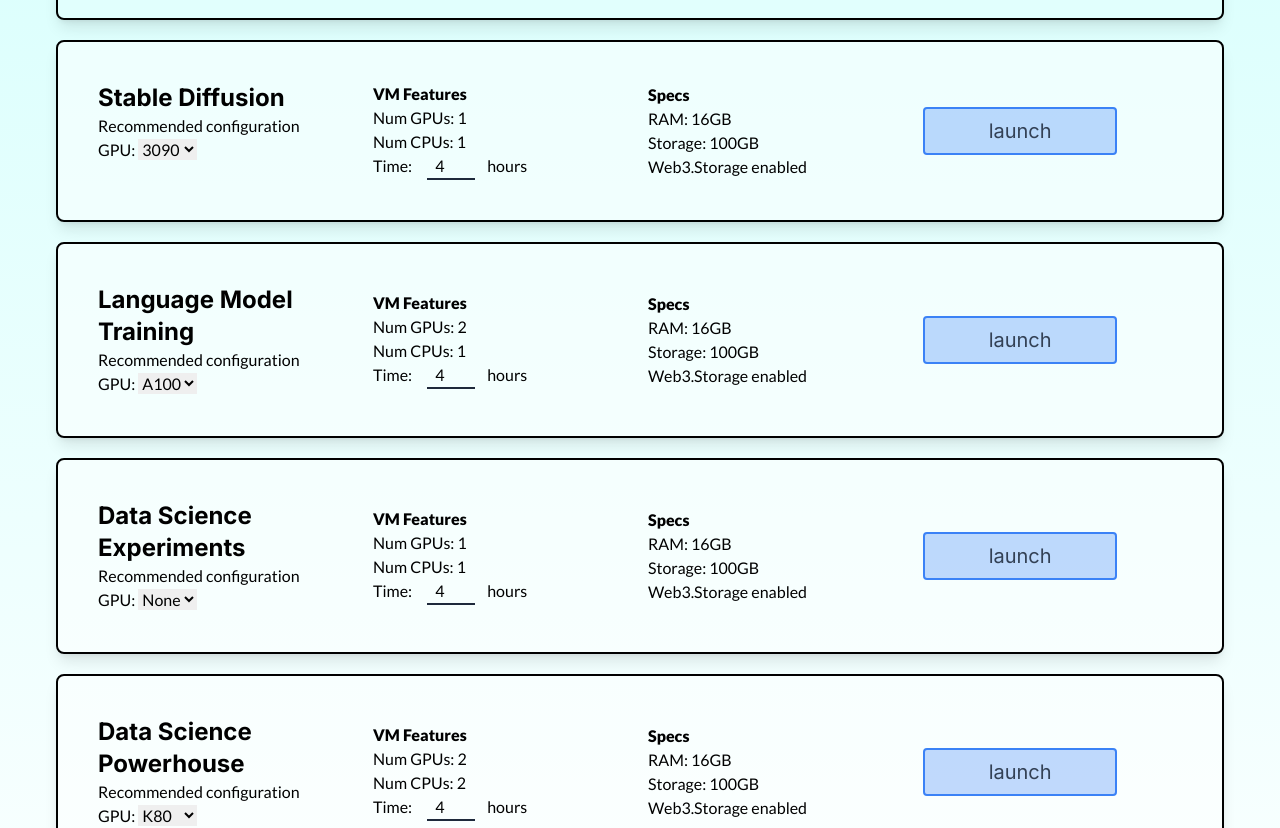
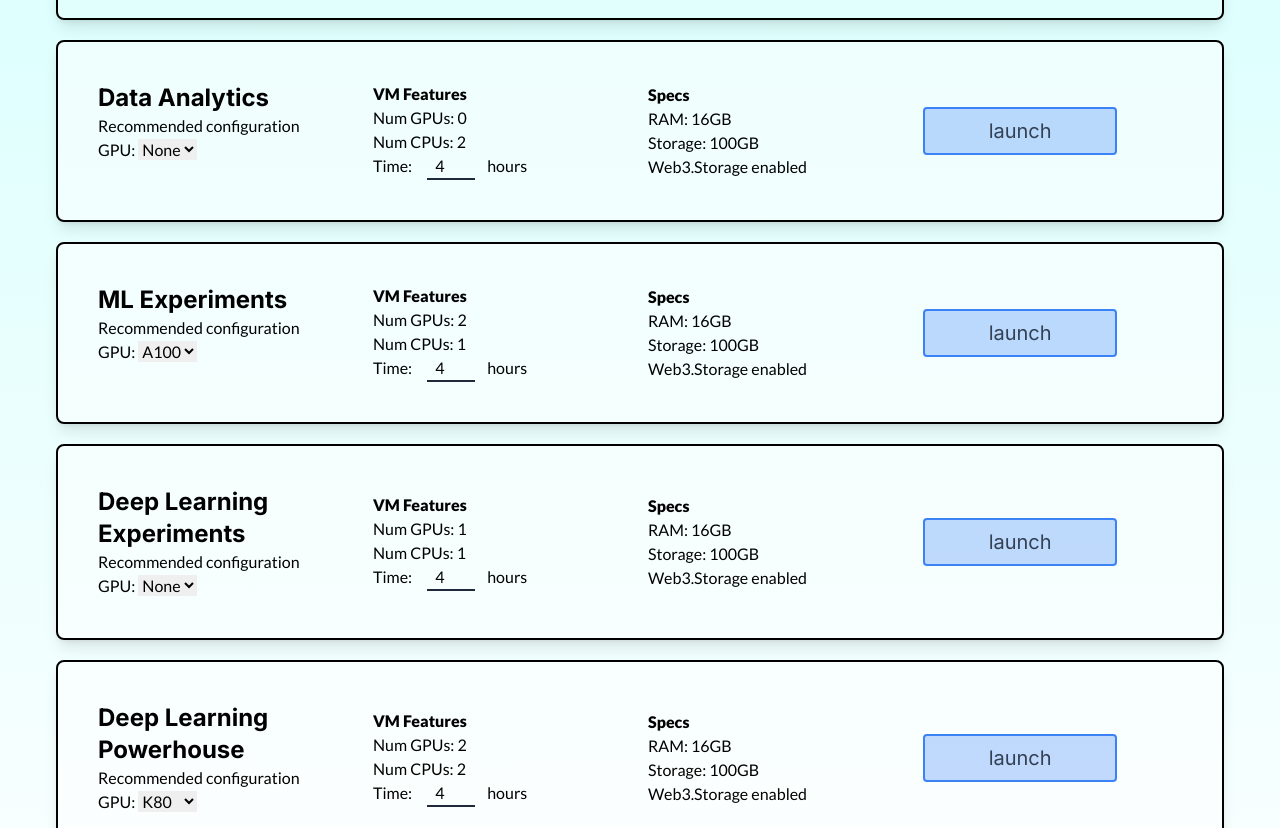
Before and after one commit to torpedo-network/torpedo-web, a Next.js app: page /app in a window 1280 px wide. Shown: the part 240-1068 px from the top of the page. Built offline with nearby package versions, Linux system fonts and the light colour scheme.

Commit message:
Update recommended config options

```diff
--- a/components/data/recommended_configs.ts
+++ b/components/data/recommended_configs.ts
@@ -1,43 +1,43 @@
 const recommendedConfigs = [
   {
-    name: "Stable Diffusion",
+    name: "Data Analytics",
     specs: {
-      gpuType: "3090",
-      numCPUs: 1,
-      numGPUs: 1,
+      gpuType: "NONE",
+      numCPUs: 2,
+      numGPUs: 0,
       time: 4, // hours
     },
-    tags: ["stable", "diffusion", "art"],
+    tags: ["data", "analytics", "science", "python", "jupyter"],
   },
   {
-    name: "Language Model Training",
+    name: "ML Experiments",
     specs: {
       gpuType: "A100",
       numCPUs: 1,
       numGPUs: 2,
       time: 4, // hours
     },
-    tags: ["language", "model", "training"],
+    tags: ["machine", "learning", "experiments", "ML", "python", "jupyter"],
   },
   {
-    name: "Data Science Experiments",
+    name: "Deep Learning Experiments",
     specs: {
       gpuType: "none",
       numCPUs: 1,
       numGPUs: 1,
       time: 4, // hours
     },
-    tags: ["data", "analysis", "python", "jupyter"],
+    tags: ["deep", "learning", "python", "jupyter", "experiments"],
   },
   {
-    name: "Data Science Powerhouse",
+    name: "Deep Learning Powerhouse",
     specs: {
       gpuType: "K80",
       numCPUs: 2,
       numGPUs: 2,
       time: 4, // hours
     },
-    tags: ["data", "analysis", "python", "jupyter"],
+    tags: ["deep", "learning", "python", "jupyter", "powerhouse"],
   },
   {
     name: "Custom",
```
